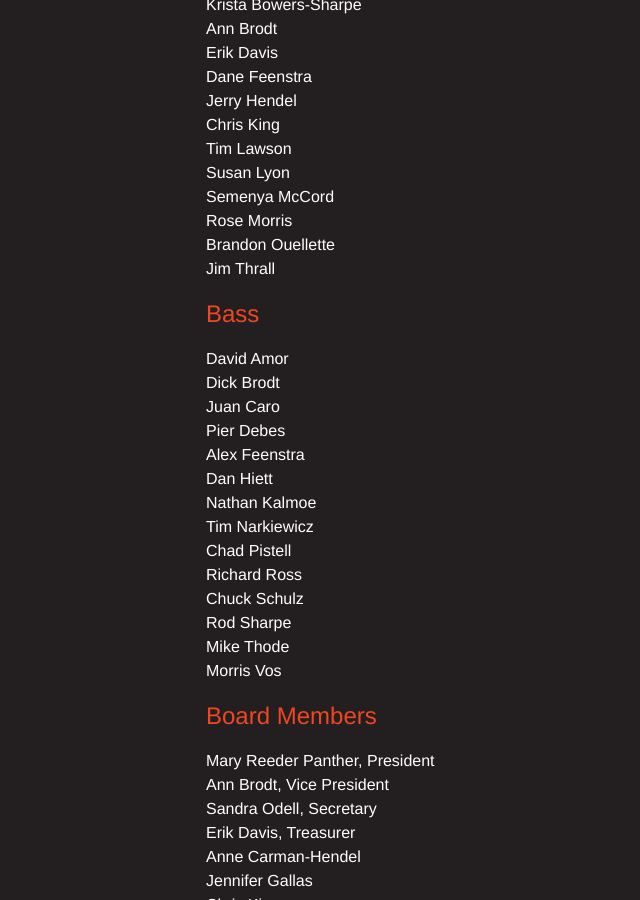
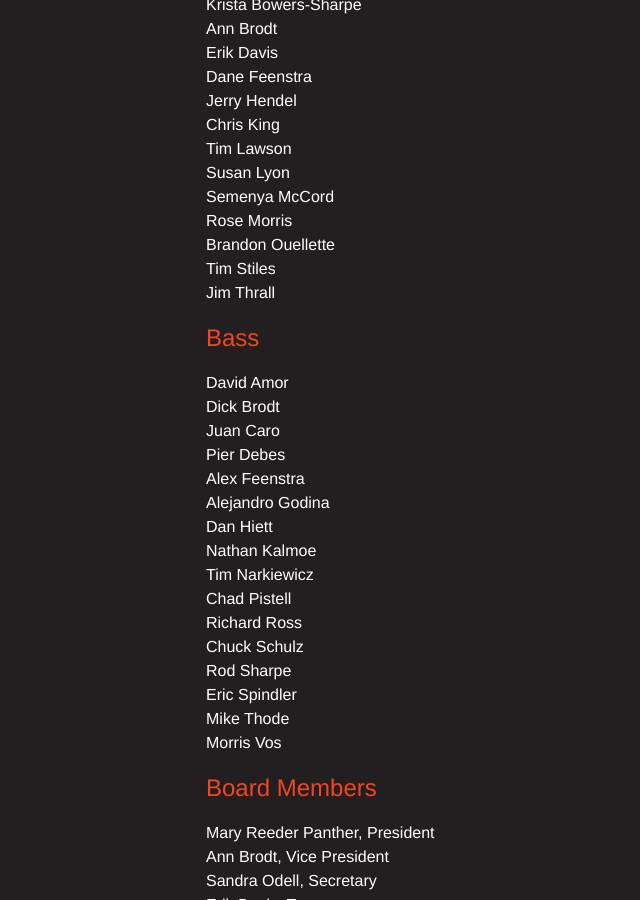
Before and after one commit to galesburgchorus/galesburgchorus.github.io, a Jekyll site: the page built from members.md, in a window 1280 px wide and 900 px high, scrolled down 1056 px. Shown: the whole window, without its empty margins (64-704 px from the left). Built offline with Jekyll 4.4.1, drawn with Linux system fonts in a browser that asks for light colours; some web fonts are replaced.

Commit message:
Updated members.md

```diff
--- a/members.md
+++ b/members.md
@@ -50,6 +50,7 @@ Susan Lyon
 Semenya McCord
 Rose Morris
 Brandon Ouellette
+Tim Stiles
 Jim Thrall
 
 ## Bass
@@ -58,6 +59,7 @@ Dick Brodt
 Juan Caro
 Pier Debes
 Alex Feenstra
+Alejandro Godina
 Dan Hiett
 Nathan Kalmoe
 Tim Narkiewicz
@@ -65,6 +67,7 @@ Chad Pistell
 Richard Ross
 Chuck Schulz
 Rod Sharpe
+Eric Spindler
 Mike Thode
 Morris Vos
 
```
